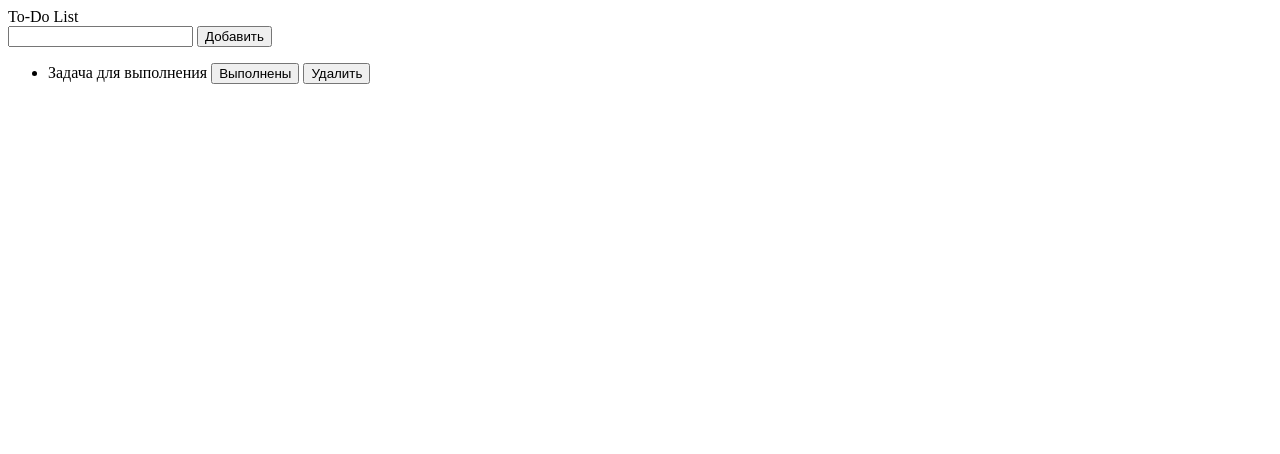
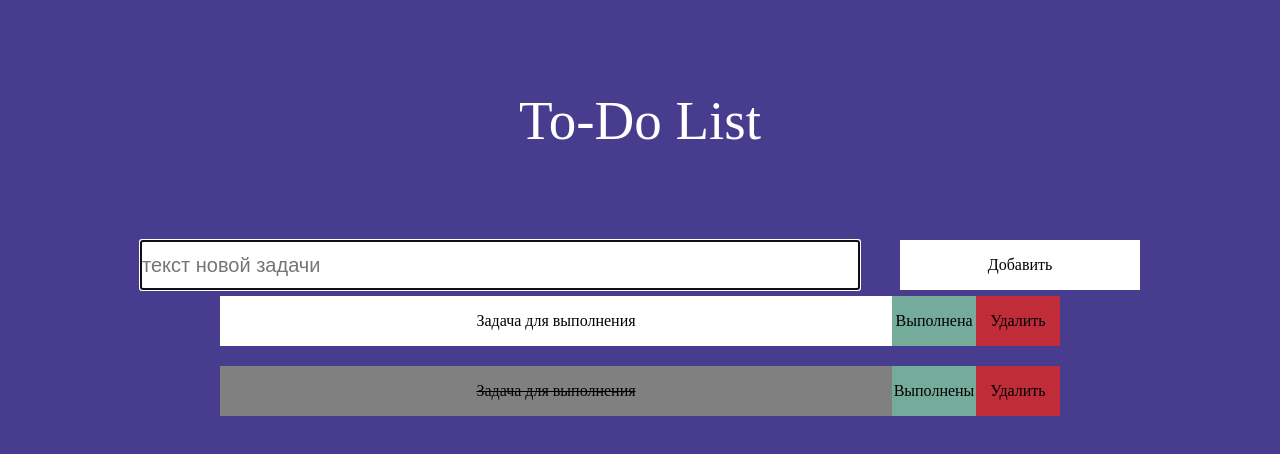
Before and after one commit to Ogurchik00/to-do-list, a plain HTML site: page index.html in a window 1280 px wide. Drawn offline with Linux system fonts and the light colour scheme.

Commit message:
added main page styles

```diff
--- a/index.html
+++ b/index.html
@@ -7,35 +7,48 @@
   <title>To-Do List</title>
 </head>
 <body>
+  <div class="to-do-wrapper">
 		<div class="page-title">
-		<span>
+			<span class="page-title-text">
 				To-Do List
 			</span>
 		</div>
 		<div class="task-wrapper">
 
 			<section class="task-add">
-			<input type="text" class="task-add-text">
+				<input type="text" class="task-add-text" placeholder="текст новой задачи" autofocus>
 				<button class="task-add-button">
 					Добавить
 				</button>
 			</section>
 
 			<ul class="tasks-list">
-			<li>
-				<div class="task">
+				<li class="task">
 					<span class="task-text">
 						Задача для выполнения
 					</span>
-					<button class="task-status">
+					<button class="task-status-button">
+						Выполнена
+					</button>
+					<button class="task-delete-button">
+						Удалить
+					</button>
+				</li>
+
+				<li class="task completed">
+					<span class="task-text">
+						Задача для выполнения
+					</span>
+					<button class="task-status-button">
 						Выполнены
 					</button>
-					<button class="task-delete">
+					<button class="task-delete-button">
 						Удалить
 					</button>
+				</li>
+
+			</ul>
 		</div>
-				</li>
-			</ul>
 	</div>
 </body>
 </html>
--- a/style.css
+++ b/style.css
@@ -0,0 +1,126 @@
+* {
+	margin: 0;
+	padding: 0;
+	box-sizing: border-box;
+}
+
+ul{
+	list-style: none;
+}
+
+button {
+	background: none;
+	border: none;
+	color: inherit;
+	padding: 0;
+	font: inherit;
+	cursor: pointer;
+	outline: none;
+}
+
+body {
+  background-color: #473C8D;
+}
+
+.to-do-wrapper {
+	width: 100%;
+  max-width: 1200px;
+	margin: 0 auto;
+	height: 100vh;
+}
+
+.page-title {
+  width: 100%;
+	height: 30%;
+	display: flex;
+	justify-content: center;
+	align-items: center;
+
+}
+
+.page-title-text {
+	display: block;
+	font-size: 55px;
+	color: #fff;
+}
+
+.task-wrapper {
+	width: 100%;
+	height: 70%;
+	display: flex;
+	flex-direction: column;
+	align-items: center;
+}
+
+.task-add {
+	width: 100%;
+	height: 10%;
+	display: flex;
+	justify-content: center;
+}
+
+.task-add-text{
+	height: 50px;
+	flex: 0 0 60%;
+	margin-right: 40px;
+	font-size: 20px;
+}
+
+.task-add-button{
+	height: 50px;
+	flex: 0 0 20%;
+	background-color: #fff;
+}
+
+.task-add-button:hover {
+	background-color: #e0e0e0;
+}
+
+.tasks-list {
+	width: 100%;
+	display: flex;
+	flex-direction: column;
+	align-items: center;
+}
+
+.task {
+	width: 70%;
+	height: 50px;
+	margin-bottom: 20px;
+	text-align: center;
+	display: flex;
+	align-items: center;
+	background-color: #fff;
+}
+
+.task-text {
+	flex: 0 0 80%;
+}
+
+.task-status-button {
+	height: 100%;
+	background-color: #74AB9A;
+	flex: 0 0 10%;
+}
+
+.task-status-button:hover {
+	background-color: #e0e0e0;
+}
+
+.task-delete-button {
+	height: 100%;
+	background-color: #C12C39;
+	flex: 0 0 10%;
+}
+
+.task-delete-button:hover {
+	background-color: #e0e0e0;
+}
+
+.completed {
+	background-color: gray;
+}
+
+.completed .task-text {
+	text-decoration: line-through;
+}
```
Lines whose indentation alone changed are shown as unchanged.
